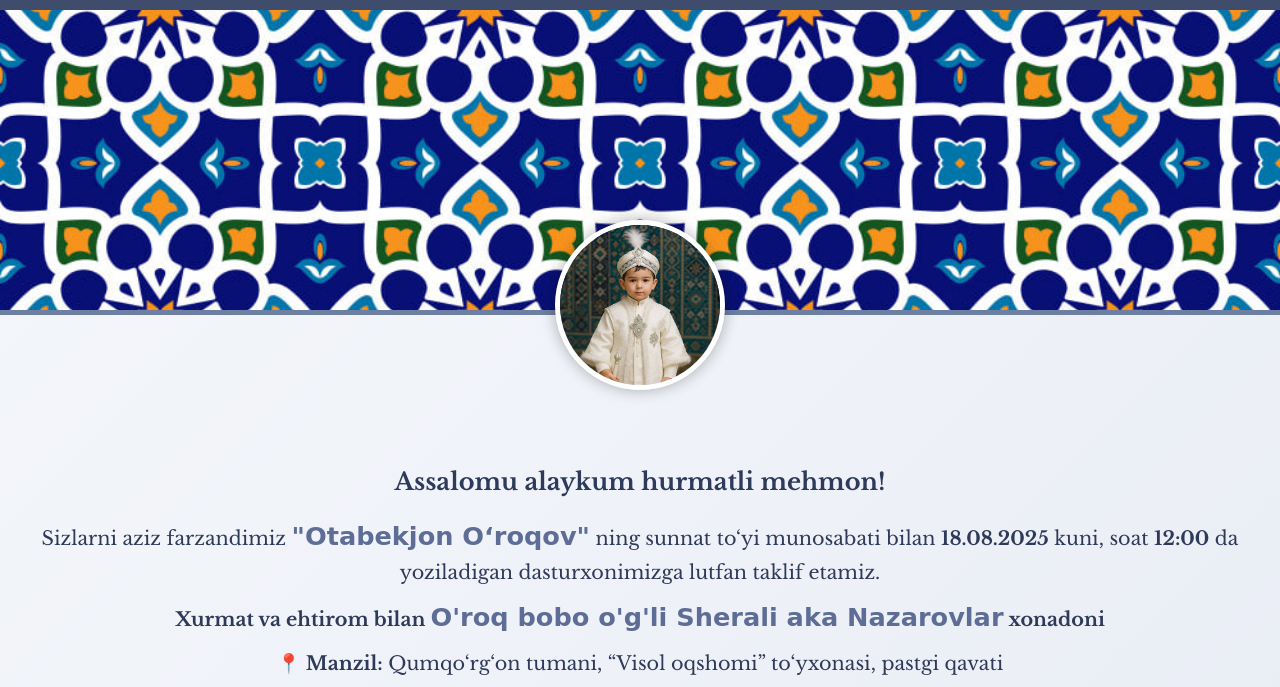
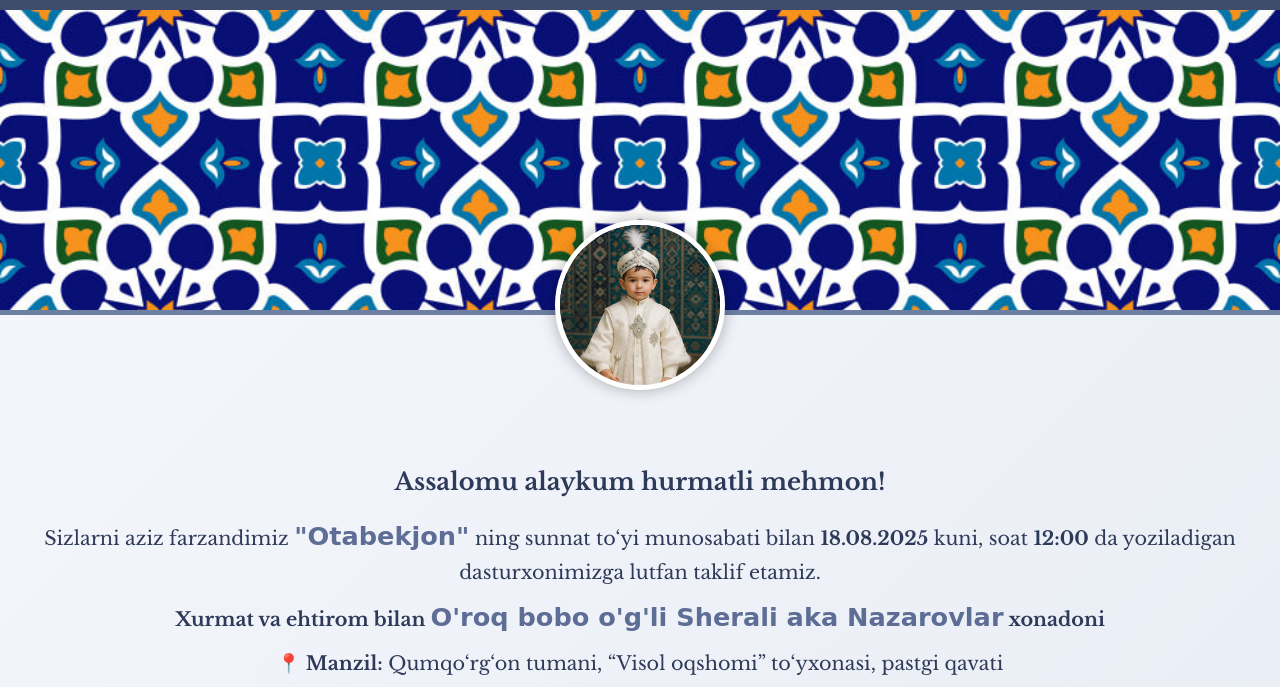
Before and after one commit to alisaidm/taklifnoma, a plain HTML site: page index.html in a window 1280 px wide. Shown: the part 113-800 px from the top of the page. Drawn offline with nearby package versions, Linux system fonts and the light colour scheme.

Commit message:
Update index.html

```diff
--- a/index.html
+++ b/index.html
@@ -120,7 +120,7 @@
     <div class="details">
       <h2>Assalomu alaykum hurmatli <span id="guest-name">mehmon</span>!</h2>
       <p>
-        Sizlarni aziz farzandimiz <span class="highlight-name">"Otabekjon O‘roqov"</span> ning sunnat to‘yi munosabati bilan
+        Sizlarni aziz farzandimiz <span class="highlight-name">"Otabekjon"</span> ning sunnat to‘yi munosabati bilan
         <strong>18.08.2025</strong> kuni, soat <strong>12:00</strong> da yoziladigan dasturxonimizga lutfan taklif
         etamiz.
       </p>
```
